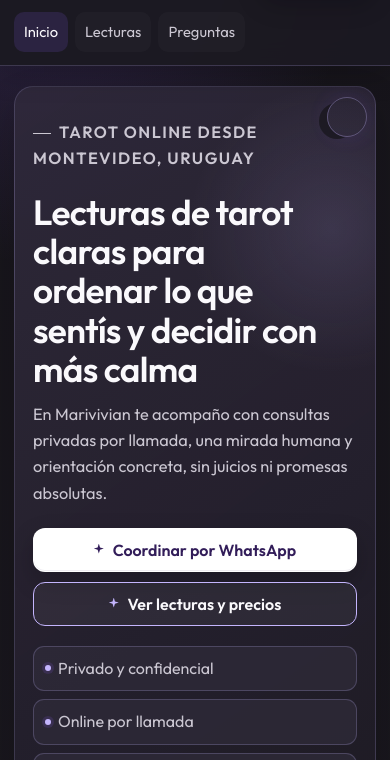
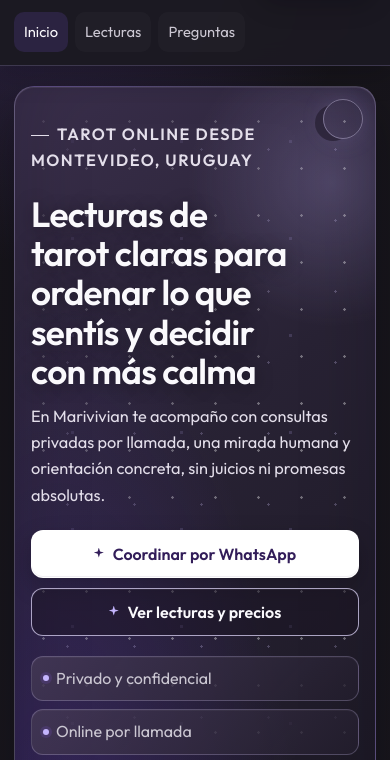
Before and after one commit to Daegon13/Servicio-de-Tarot, a website: page index.html in a window 390 px wide. Shown: the part 56-816 px from the top of the page. Drawn offline with Linux system fonts and the light colour scheme.

Commit message:
Improve mobile hero atmosphere

```diff
--- a/css/styles.css
+++ b/css/styles.css
@@ -138,15 +138,36 @@ a:focus-visible,summary:focus-visible{
  */
 @media (max-width:899px){
   .hero.tarot-bg{
+    isolation:isolate;
     width:min(100% - 28px,1100px);
     padding:38px 24px 28px;
     overflow:hidden;
-    border:1px solid rgba(196,181,253,.18);
-    border-radius:19px;
+    border:1px solid rgba(216,204,255,.24);
+    border-radius:20px;
     background:
-      radial-gradient(circle at 88% 18%,rgba(196,181,253,.13),transparent 9rem),
-      linear-gradient(145deg,rgba(47,41,59,.94),rgba(30,27,36,.98));
-    box-shadow:0 16px 36px rgba(6,5,9,.18);
+      radial-gradient(circle at 88% 12%,rgba(196,181,253,.22),transparent 9rem),
+      radial-gradient(ellipse at 12% 105%,rgba(109,62,232,.28),transparent 15rem),
+      linear-gradient(145deg,#3a2f4c 0%,#282234 44%,#1b1823 100%);
+    box-shadow:
+      0 22px 48px rgba(6,5,9,.32),
+      inset 0 1px rgba(255,255,255,.08),
+      inset 0 -40px 80px rgba(9,7,14,.2);
+  }
+  .hero.tarot-bg::before{
+    content:'';
+    position:absolute;
+    inset:0;
+    z-index:1;
+    background-image:
+      radial-gradient(circle,rgba(255,255,255,.88) 0 1px,transparent 1.5px),
+      radial-gradient(circle,rgba(216,204,255,.62) 0 1px,transparent 1.4px),
+      radial-gradient(circle,rgba(196,181,253,.42) 0 1.4px,transparent 1.9px);
+    background-position:7px 11px,19px 27px,3px 6px;
+    background-size:43px 47px,67px 71px,109px 97px;
+    opacity:.42;
+    -webkit-mask-image:linear-gradient(115deg,rgba(0,0,0,.18),#000 58%,rgba(0,0,0,.78));
+    mask-image:linear-gradient(115deg,rgba(0,0,0,.18),#000 58%,rgba(0,0,0,.78));
+    pointer-events:none;
   }
 }
 
@@ -433,14 +454,32 @@ a.btn[data-event^="click_whatsapp"]:focus-visible{
   .cta{min-height:42px;padding:9px 13px}
   .main{padding:20px 0 56px}
   .hero{padding:34px 0 20px}
-  .hero.tarot-bg{padding:32px 18px 24px}
-  .hero::after{top:10px;right:8px;width:38px;height:38px;box-shadow:-10px 4px 0 -2px #19171e,0 0 22px rgba(139,92,246,.18)}
-  .hero h1{padding-right:24px;font-size:clamp(29px,9vw,39px)}
-  .hero p{font-size:1.02rem}
-  .hero-cta{gap:10px}
-  .hero-cta .btn{width:100%;text-align:center}
-  .trust-badges{gap:8px}
-  .trust-badges li{width:100%;border-radius:11px;padding:9px 11px;background:rgba(47,43,57,.78)}
+  .hero.tarot-bg{padding:34px 18px 24px}
+  .hero::after{
+    top:12px;
+    right:12px;
+    width:38px;
+    height:38px;
+    z-index:1;
+    border-color:rgba(228,220,255,.52);
+    box-shadow:-10px 4px 0 -2px #282134,0 0 26px rgba(196,181,253,.24);
+    opacity:.72;
+  }
+  .hero h1{padding-right:18px;font-size:clamp(29px,9vw,39px);text-wrap:balance;text-shadow:0 2px 18px rgba(7,5,12,.38)}
+  .hero p{max-width:62ch;font-size:1.02rem;color:#e3deea}
+  .hero-cta{gap:10px;margin-top:2px}
+  .hero-cta .btn{width:100%;min-height:48px;text-align:center}
+  .hero-cta .btn-ghost{background:rgba(25,20,34,.48);border-color:rgba(228,220,255,.72);box-shadow:inset 0 1px rgba(255,255,255,.06)}
+  .trust-badges{display:grid;grid-template-columns:repeat(2,minmax(0,1fr));gap:8px}
+  .trust-badges li{
+    width:100%;
+    min-height:42px;
+    border-radius:12px;
+    padding:9px 11px;
+    background:linear-gradient(135deg,rgba(68,57,85,.82),rgba(35,30,45,.78));
+    border-color:rgba(216,204,255,.24);
+    box-shadow:inset 0 1px rgba(255,255,255,.04);
+  }
 
   /* Mobile sections become distinct surfaces instead of one continuous black field. */
   .main > section.container:not(.hero),.main > section.narrow:not(.hero){
@@ -469,6 +508,9 @@ a.btn[data-event^="click_whatsapp"]:focus-visible{
 }
 
 @media (max-width:420px){
+  .hero.tarot-bg{padding-inline:16px}
+  .hero h1{padding-right:12px}
+  .trust-badges{grid-template-columns:1fr}
   .brand{font-size:.96rem}
   .cta{font-size:.92rem}
   .btn{width:100%;padding-inline:14px;text-align:center}
```
